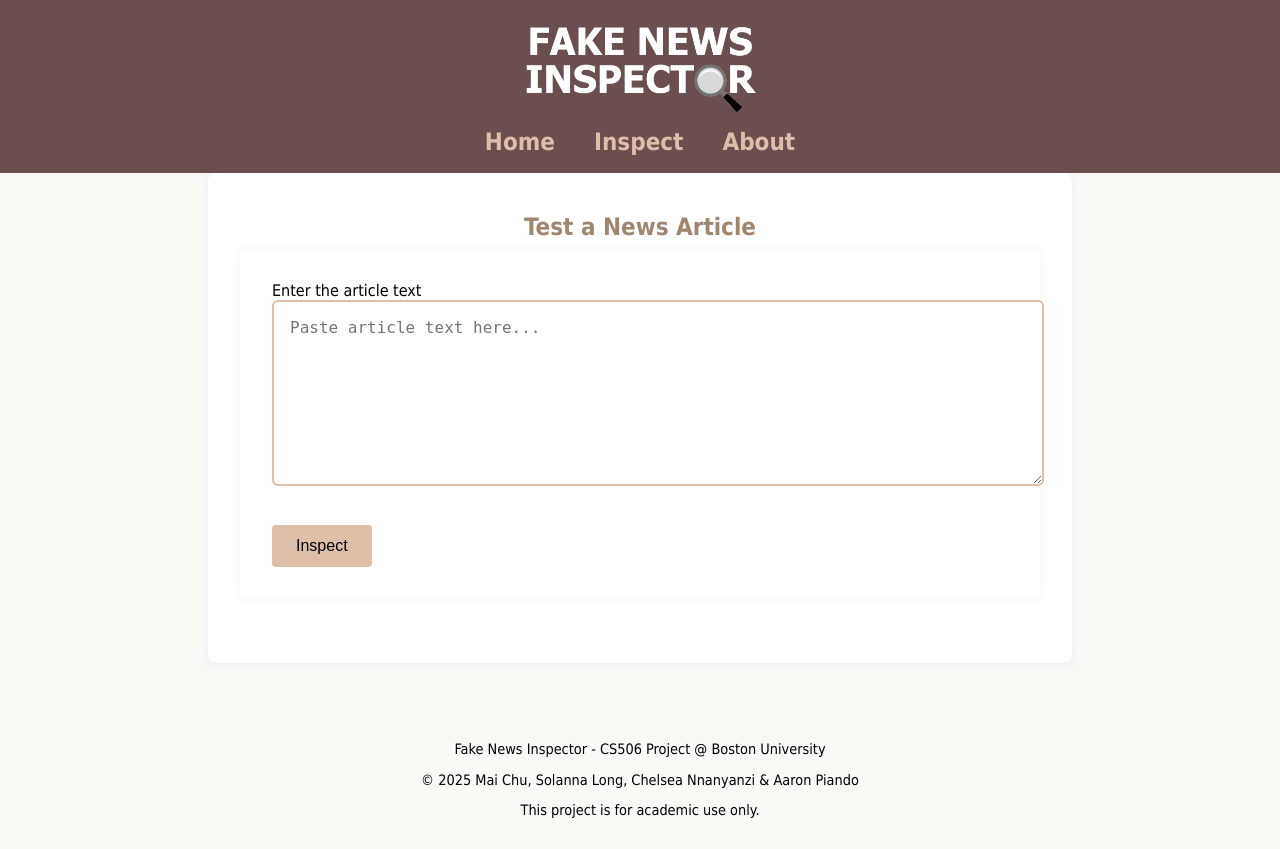
After one commit to apiando/fake-news-detection, a Flask app: page /inspect in a window 1280 px wide. The commit adds this page. Run offline with Flask 3, Linux system fonts and the light colour scheme.

Commit message:
Added trained model, added inspection form, updated style.css and uploaded new images to static folder

```diff
--- a/app.py
+++ b/app.py
@@ -1,14 +1,83 @@
-from flask import Flask, render_template
+from flask import Flask, render_template, request
+from transformers import BertTokenizer, BertForSequenceClassification
+import torch
 
+# initialize the Flask application
 app = Flask(__name__)
 
+# load the trained model and tokenizer
+model = BertForSequenceClassification.from_pretrained("model")
+tokenizer = BertTokenizer.from_pretrained("model")
+
+# landing page redirect
+@app.route("/")
+def index():
+    return render_template("home.html")
+
+# path to load home page
 @app.route('/home')
 def home():
     return render_template('home.html')
 
+# path to load about page
 @app.route('/about')
 def about():
     return render_template('about.html')
 
+# path to load form page
+@app.route("/inspect", methods=["GET", "POST"])
+def inspect():
+    prediction = None
+
+    if request.method == "POST":
+        user_input = request.form["text"]
+
+        # preprocess the input text
+        inputs = tokenizer(user_input, return_tensors="pt", truncation=True, padding=True, max_length=512)
+
+        # predict
+        with torch.no_grad():
+            outputs = model(**inputs)
+            logits = outputs.logits
+            predicted_class_id = logits.argmax().item()
+
+        # map prediction to label
+        if predicted_class_id == 1:
+            prediction = "This article appears to be REAL."
+        else:
+            prediction = "This article appears to be FAKE."
+
+    return render_template("inspect.html", prediction=prediction)
+
+# path to load inspection form with model prediction
+@app.route('/predict', methods=['POST'])
+def predict():
+    input_text = request.form['text']
+
+    # tokenize the input
+    inputs = tokenizer(
+        input_text,
+        return_tensors="pt",
+        truncation=True,
+        padding=True,
+        max_length=512
+    )
+
+    # put model into evaluation mode
+    model.eval()
+
+    # disable gradient calculation
+    with torch.no_grad():
+        outputs = model(**inputs)
+        logits = outputs.logits
+        predicted_class_id = torch.argmax(logits, dim=1).item()
+
+    # map class ID to labe;;
+    label_map = {0: "Fake News", 1: "Real News"}
+    prediction = label_map.get(predicted_class_id, "Unknown")
+
+    return render_template('inspect.html', prediction=prediction, input_text=input_text)
+
+# run app on local development server
 if __name__ == '__main__':
     app.run(debug=True, host='127.0.0.1', port=5000)
--- a/static/style.css
+++ b/static/style.css
@@ -1,18 +1,18 @@
 /* Base Colors */
 :root {
-  --primary: #22577A;       /* Dark Blue */
-  --secondary: #388E3C;     /* Dark Green */
-  --accent: #AEE9F8;        /* Light Blue */
-  --highlight: #A8E6CF;     /* Light Green */
-  --background: #E9F9EF;    /* Gentle Green Background */
+    --primary: #6B4F4F;       /* Warm Coffee Brown */
+    --secondary: #A1866F;     /* Soft Latte Beige */
+    --accent: #DDBEA9;        /* Light Almond */
+    --highlight: #F0E5CF;     /* Pale Cream Highlight */
+    --background: #FAF9F6;    /* Softest Off-White/Beige */
 }
 
 /* General Reset and Body Styling */
 body {
   margin: 0;
-  font-family: 'Segoe UI', Tahoma, Geneva, Verdana, sans-serif;
+  font-family: Tahoma;
   background-color: var(--background);
-  color: var(--secondary);
+  color: black;
 }
 
 header {
@@ -24,6 +24,20 @@
   font-weight: bold;
 }
 
+header nav a {
+  color: var(--accent);
+  margin: 0 15px;
+  text-decoration: none;
+  font-weight: bold;
+  transition: color 0.3s ease;
+  font-size: 1.5rem;
+}
+
+header nav a:hover {
+  color: var(--highlight);
+}
+
+/* Main Content */
 main {
   padding: 2rem;
   max-width: 800px;
@@ -31,6 +45,15 @@
   background: white;
   border-radius: 8px;
   box-shadow: 0 0 10px rgba(87, 74, 226, 0.1);
+}
+
+/* Form Styling */
+form {
+  background: white;
+  padding: 2rem;
+  border-radius: 8px;
+  box-shadow: 0 0 10px rgba(0,0,0,0.05);
+  margin-bottom: 2rem;
 }
 
 textarea {
@@ -46,7 +69,7 @@
 
 button {
   background-color: var(--accent);
-    color: white;
+  color: black;
   border: none;
   padding: 0.75rem 1.5rem;
   font-size: 1rem;
@@ -59,22 +82,29 @@
   background-color: var(--highlight);
 }
 
-  .result {
+/* Prediction Result Styling */
+.result, .prediction-result {
   margin-top: 1.5rem;
   font-size: 1.2rem;
   font-weight: bold;
   color: var(--secondary);
   text-align: center;
+  background-color: var(--highlight);
+  padding: 1.5rem;
+  border-radius: 8px;
+  box-shadow: 0 0 8px rgba(0,0,0,0.1);
 }
 
+/* Footer Styling */
 footer {
   text-align: center;
   margin-top: 3rem;
   padding: 1rem;
   font-size: 0.9rem;
-    color: var(--secondary);
+  color: black;
 }
 
+/* Home Page Hero Section */
 .home-hero {
   display: flex;
   flex-direction: column;
--- a/templates/base.html
+++ b/templates/base.html
@@ -12,7 +12,7 @@
 
 <body>
     <header>
-        <h1>Fake News Inspector</h1>
+        <a href="/home"><img src="static/images/logo_white.png" alt="Fake News Inspector Logo" style="max-height: 100px"></a>
         <nav>
             <a href="/home">Home</a>
             <a href="/inspect">Inspect</a>
--- /dev/null
+++ b/templates/inspect.html
@@ -0,0 +1,24 @@
+<!-- templates/inspect.html -->
+
+{% extends "base.html" %}
+
+{% block content %}
+    <div class="home-hero">
+        <div class="hero-text">
+            <h2>Test a News Article</h2>
+        </div>
+    </div>
+
+    <form action="/inspect" method="POST">
+        <label for="text">Enter the article text</label><br>
+        <textarea id="text" name="text" rows="8" cols="60" placeholder="Paste article text here..." required></textarea><br><br>
+        <button type="submit">Inspect</button>
+    </form>
+
+    {% if prediction %}
+        <div class="result">
+            <h3>Prediction:</h3>
+            <p>{{ prediction }}</p>
+        </div>
+    {% endif %}
+{% endblock %}
```
Also changed, not shown: templates/about.html (+9 -16 lines), templates/home.html (+1 -6 lines), static/images/hero_image.jpg (added), static/images/logo_white.png (added), 4 other files. Lines whose indentation alone changed are shown as unchanged.
